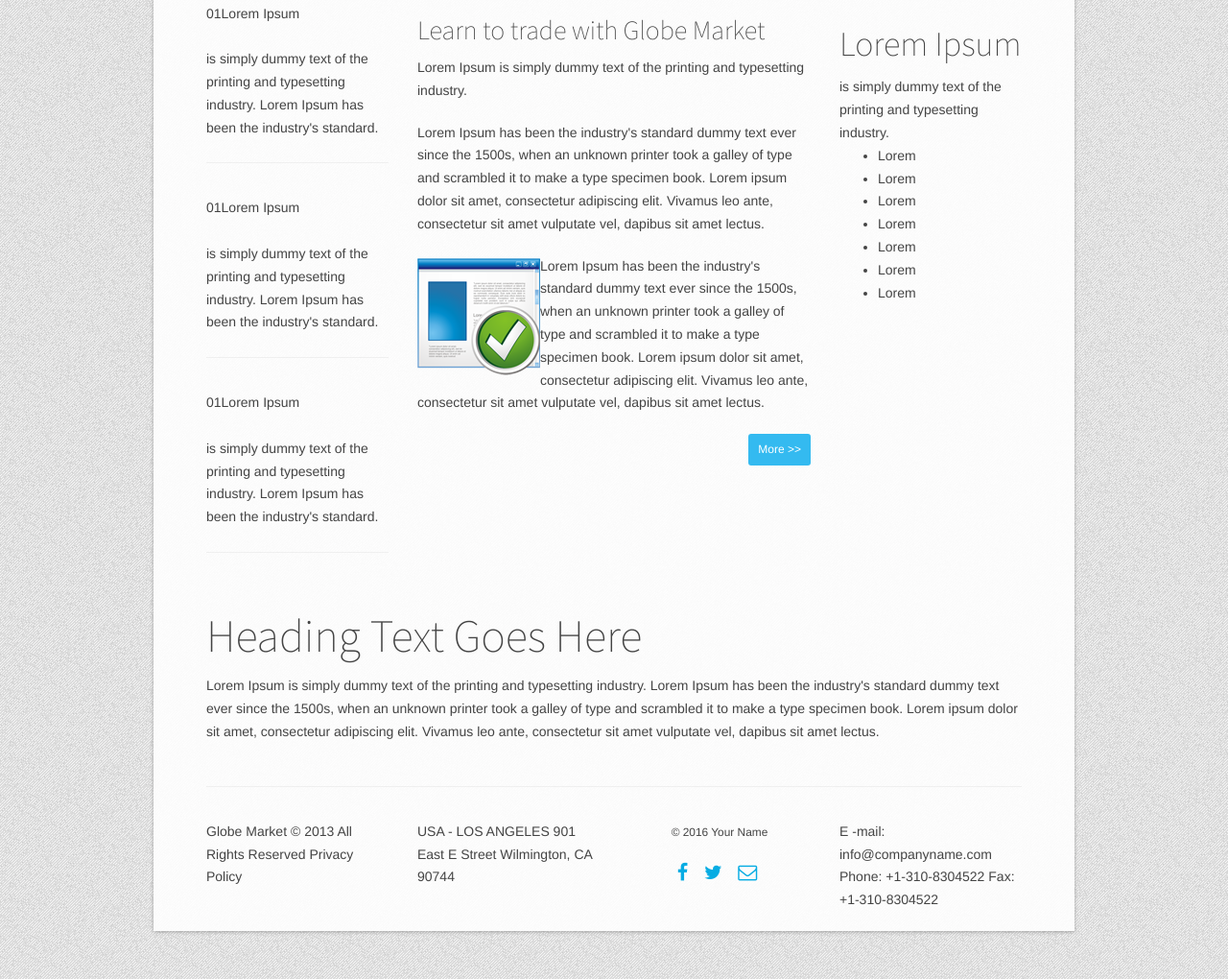
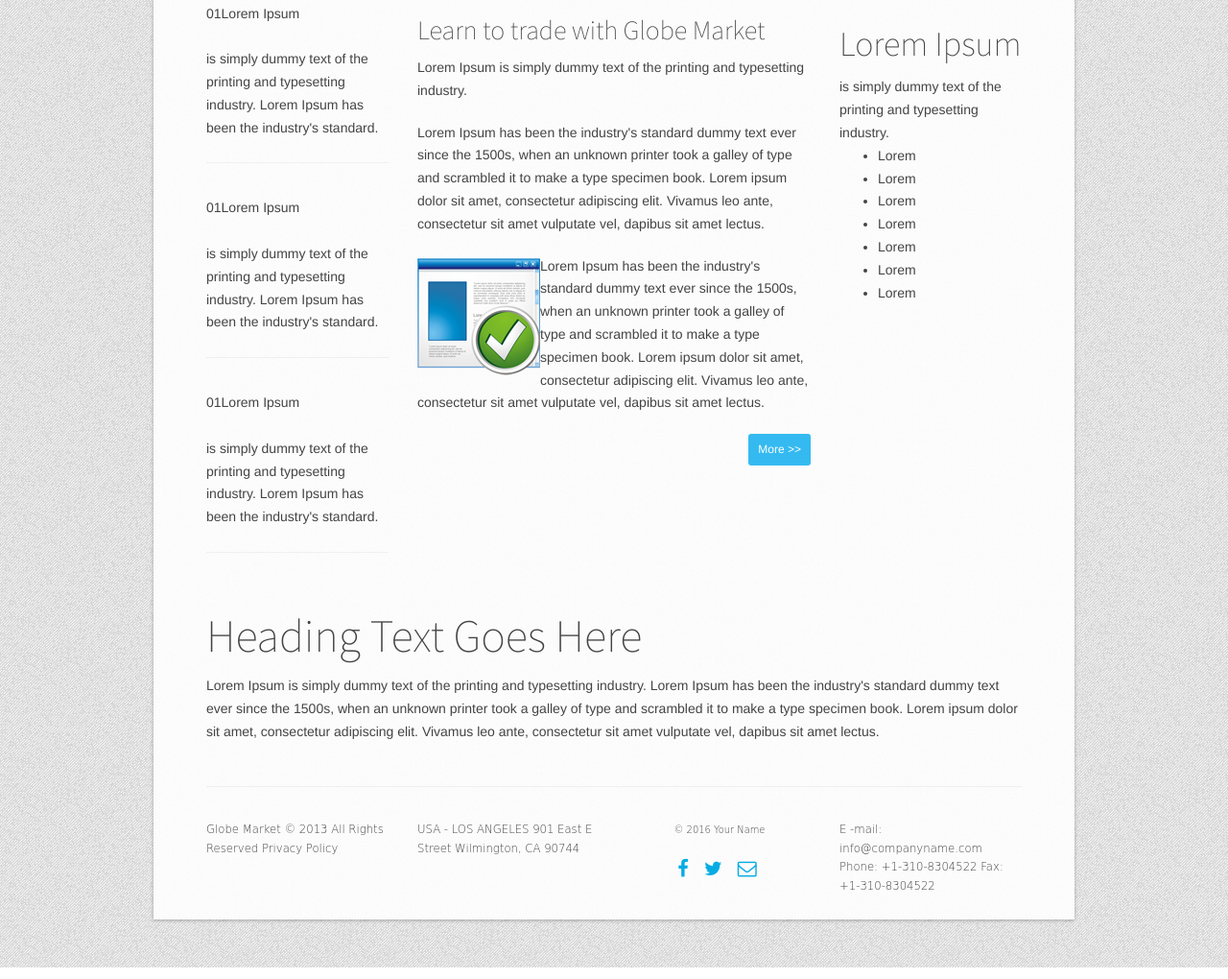
Before and after one commit to latrelleRollins/testTed, a plain HTML site: page index.html in a window 1280 px wide. Shown: the part 570-1590 px from the top of the page at 96% size. Drawn offline with Linux system fonts and the light colour scheme; a script that the page names is missing.

Commit message:
css changes for footer

```diff
--- a/assets/stylesheet.css
+++ b/assets/stylesheet.css
@@ -749,3 +749,7 @@ a.back-to-top:hover { color:#fff;background:rgba(0,0,0,0.35);}
 	width: 50px;
 	height: 50px;
 }
+div#sitefooter {
+    font-size: smaller;
+    font-family: cursive;
+    }
```
